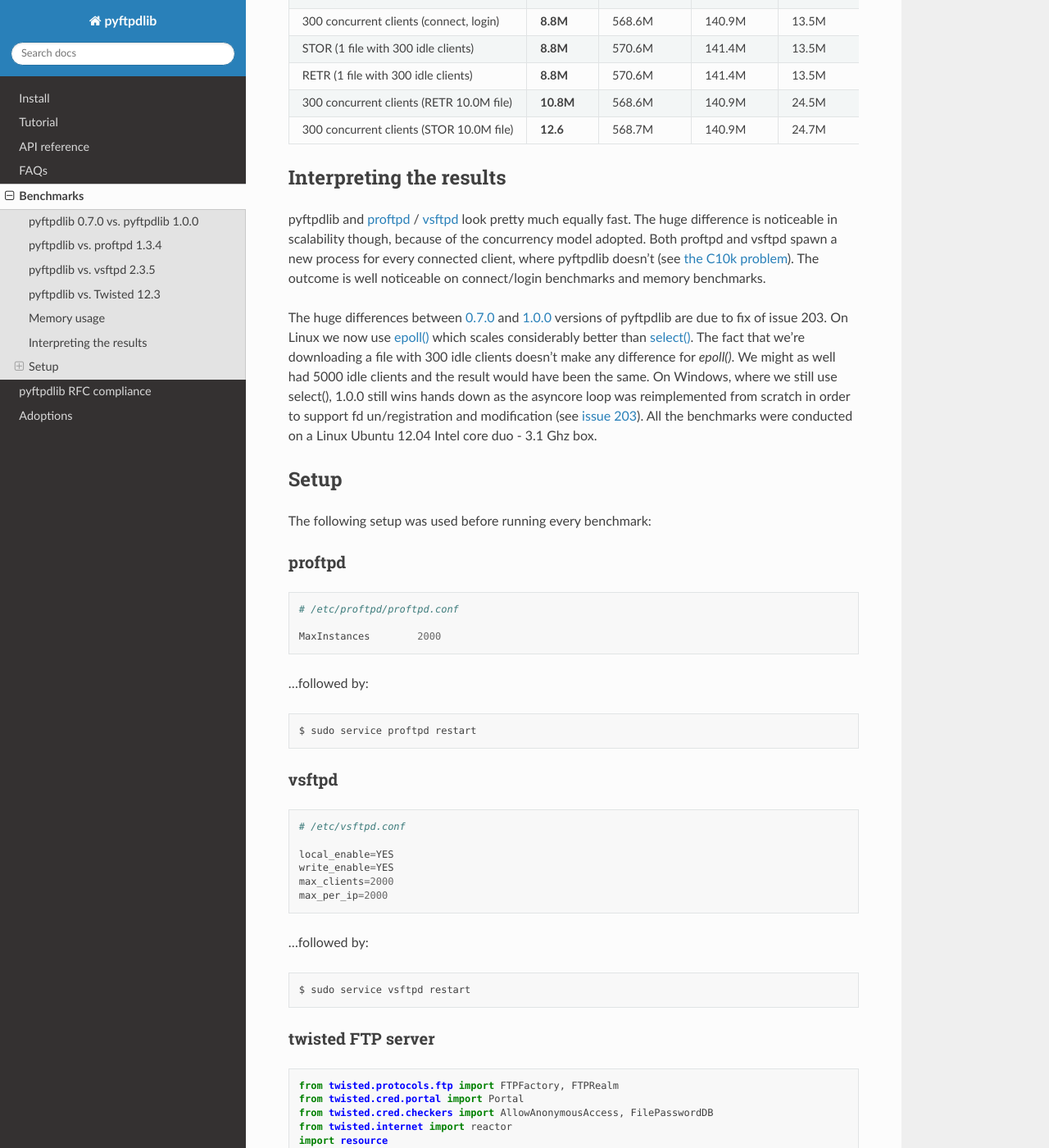
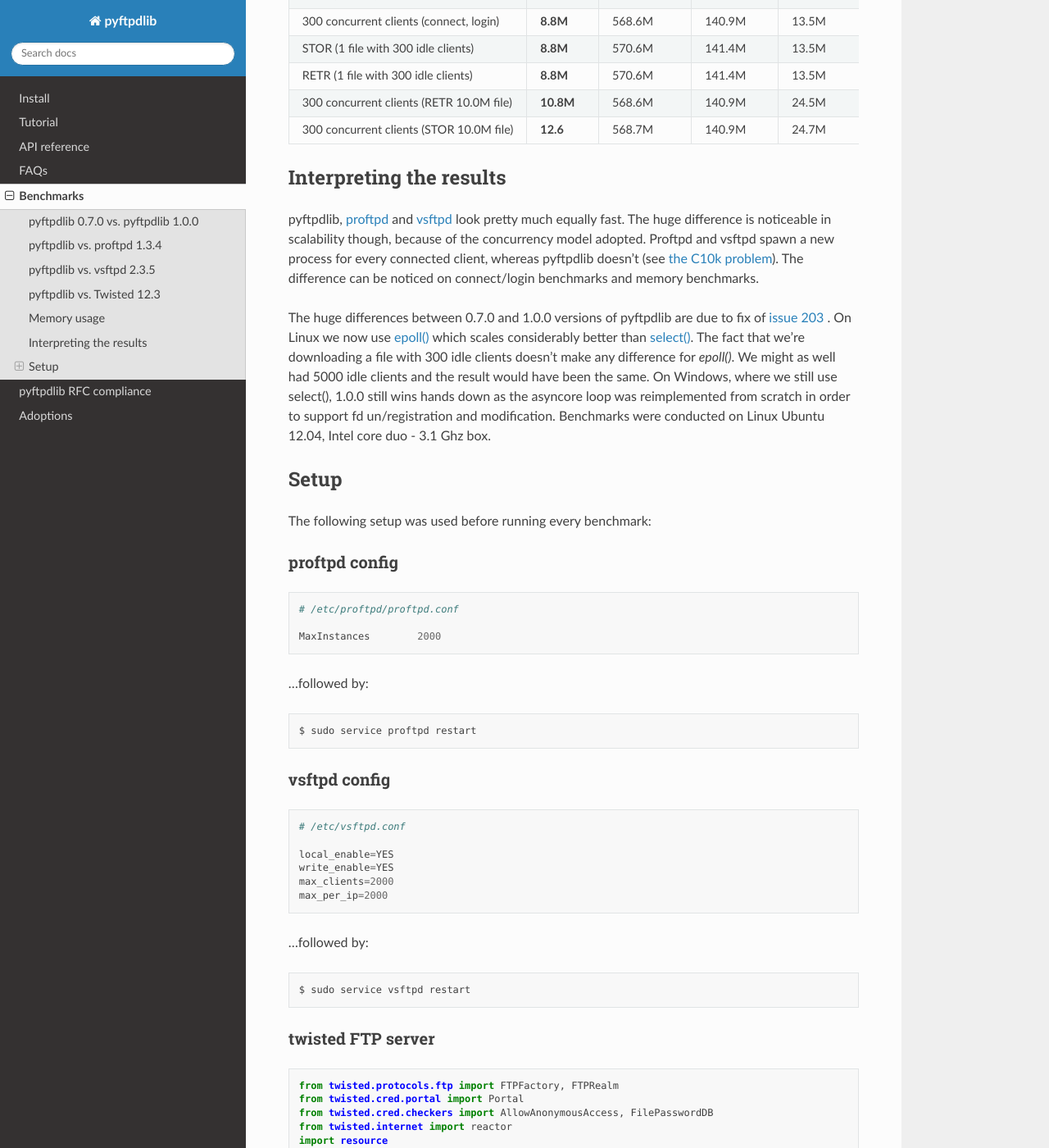
Before and after one commit to giampaolo/pyftpdlib, a Sphinx documentation site: the page built from docs/benchmarks.rst, in a window 1280 px wide and 1400 px high, scrolled down 2118 px. Shown: the whole window at 82% size. Built offline with Sphinx 7.4.7 and the Read the Docs theme 2.0.0, drawn with Linux system fonts in a browser that asks for light colours.

Commit message:
update link refs

```diff
--- a/docs/benchmarks.rst
+++ b/docs/benchmarks.rst
@@ -135,37 +135,29 @@
 Interpreting the results
 ------------------------
 
-pyftpdlib and `proftpd <http://www.proftpd.org/>`__ / `vsftpd <https://security.appspot.com/vsftpd.html>`__
-look pretty much equally fast. The huge difference is noticeable in scalability
-though, because of the concurrency model adopted.
-Both proftpd and vsftpd spawn a new process for every connected client, where
-pyftpdlib doesn't (see `the C10k problem <http://www.kegel.com/c10k.html>`__).
-The outcome is well noticeable on connect/login benchmarks and memory
-benchmarks.
+pyftpdlib, `proftpd`_ and `vsftpd`_ look pretty much equally fast. The huge
+difference is noticeable in scalability though, because of the concurrency
+model adopted. Proftpd and vsftpd spawn a new process for every connected
+client, whereas pyftpdlib doesn't (see `the C10k problem`_). The difference
+can be noticed on connect/login benchmarks and memory benchmarks.
 
-The huge differences between
-`0.7.0 <https://pypi.python.org/packages/source/p/pyftpdlib/pyftpdlib-0.7.0.tar.gz>`__ and
-`1.0.0 <https://pypi.python.org/packages/source/p/pyftpdlib/pyftpdlib-1.0.0.tar.gz>`__
-versions of pyftpdlib are due to fix of issue 203.
-On Linux we now use `epoll() <https://linux.die.net/man/4/epoll>`__ which scales
-considerably better than `select() <https://linux.die.net/man/2/select>`__.
-The fact that we're downloading a file with 300 idle clients doesn't make any
-difference for *epoll()*. We might as well had 5000 idle clients and the result
-would have been the same.
-On Windows, where we still use select(), 1.0.0 still wins hands down as the
-asyncore loop was reimplemented from scratch in order to support fd
-un/registration and modification
-(see `issue 203 <https://github.com/giampaolo/pyftpdlib/issues/203>`__).
-All the benchmarks were conducted on a Linux Ubuntu 12.04  Intel core duo - 3.1
-Ghz box.
+The huge differences between 0.7.0 and 1.0.0 versions of pyftpdlib are due to
+fix of `issue 203`_ . On Linux we now use `epoll()`_ which scales considerably
+better than `select()`_. The fact that we're downloading a file with 300 idle
+clients doesn't make any difference for `epoll()`. We might as well had 5000
+idle clients and the result would have been the same. On Windows, where we
+still use select(), 1.0.0 still wins hands down as the asyncore loop was
+reimplemented from scratch in order to support fd un/registration and
+modification. Benchmarks were conducted on Linux Ubuntu 12.04, Intel core duo -
+3.1 Ghz box.
 
 Setup
 -----
 
 The following setup was used before running every benchmark:
 
-proftpd
-^^^^^^^
+proftpd config
+^^^^^^^^^^^^^^
 
 ::
 
@@ -181,8 +173,8 @@
     $ sudo service proftpd restart
 
 
-vsftpd
-^^^^^^
+vsftpd config
+^^^^^^^^^^^^^
 
 ::
 
@@ -259,8 +251,7 @@
     $ sudo python3 demo/unix_daemon.py
 
 
-The `benchmark script <https://github.com/giampaolo/pyftpdlib/blob/master/scripts/ftpbench>`__
-was run as:
+The `benchmark script`_ was run as:
 
 ::
 
```
Also changed, not shown: other parts of docs/benchmarks.rst (+8 -0 lines).
